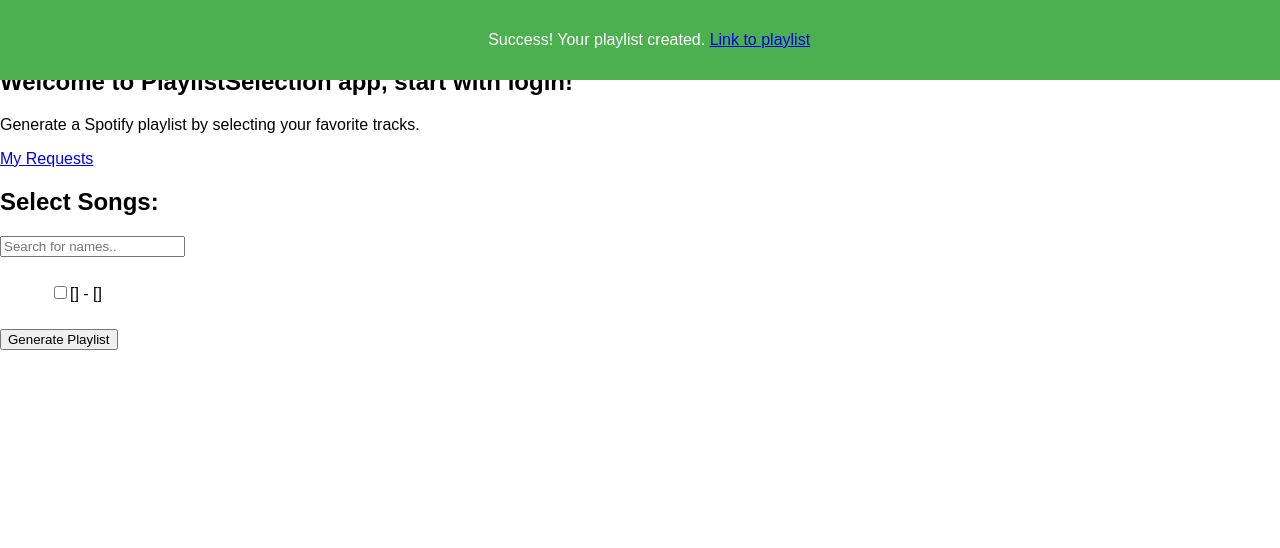
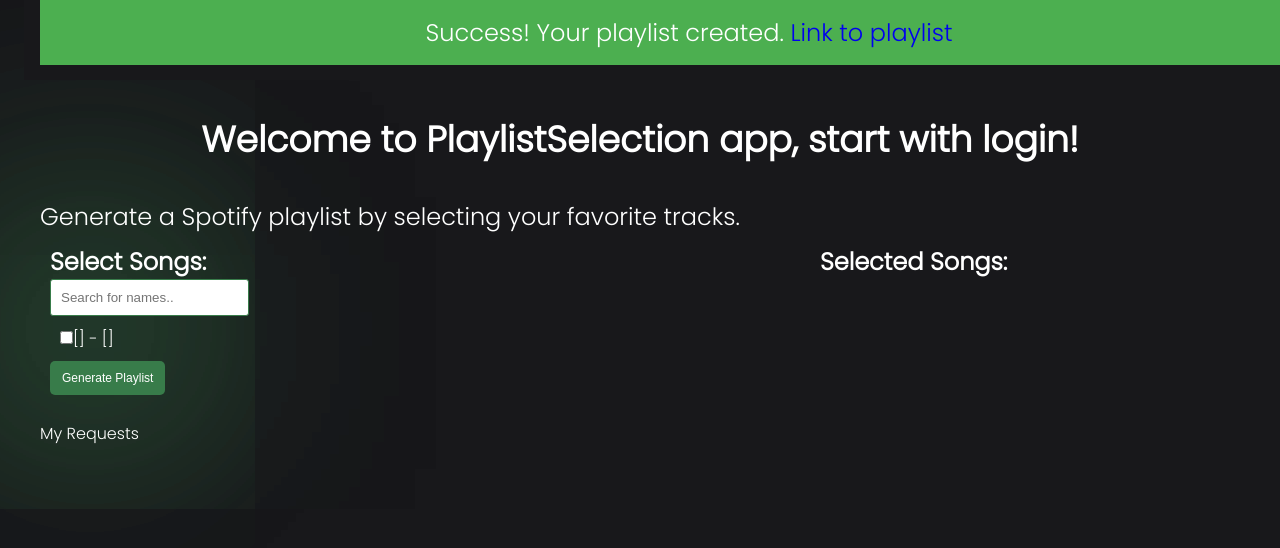
Before and after one commit to slavkostrov/playlist_selection, a FastAPI app: template app/templates/home.html in a window 1280 px wide. Shown: the top 548 px of the page. Run offline with FastAPI, Linux system fonts and the light colour scheme; the template is opened without the code that fills it: most values are stand-ins (such as "Sample title", 1, 10 or a date in 2020); parts of the project's set-up code (start-up, migrations or seed data) failed here and were passed over.

Commit message:
[ADD] frontend baseline

```diff
--- a/app/static/style.css
+++ b/app/static/style.css
@@ -1,36 +1,160 @@
+@import url('https://fonts.googleapis.com/css2?family=Poppins:wght@300&display=swap');
+
 /* Your CSS styles for Spotify-like design */
+
+*{
+    padding: 0;
+    margin: 0;
+    outline: none;
+    border: none;
+    box-sizing: "border-box";
+}
+
+a{
+    text-decoration: none;
+}
+
+p {
+    font-size: 0.5rem;
+}
+
 body {
-    font-family: Arial, sans-serif;
-    margin: 0;
-    padding: 0;
+    font-family: 'Poppins', sans-serif;
+    background-color: #18181B;
+    padding-bottom: 50px;
 }
 
 /* Style your header/navbar */
 .navbar {
-    background-color: #1DB954;
+    background-color: #18181B;
     color: #fff;
     display: flex;
     justify-content: space-between;
     align-items: center;
-    padding: 10px 20px;
+    padding: 1rem 1rem;
+    gap: 2rem;
+    margin: auto;
+    max-width: 1200px;
 }
 
 .logo h1 {
-    margin: 0;
-    font-size: 24px;
+    align-items: center;
+    text-align: center;
+    font-size: 2rem;
+}
+
+.login-section {
+    align-content: end;
 }
 
 .login-section a {
     color: #fff;
+    background-color: #387c4a;
+    font-size: 1rem;
     text-decoration: none;
     padding: 8px 12px;
-    border: 1px solid #fff;
-    border-radius: 4px;
+    border-radius: 5px;
+    cursor: pointer;
+    transition: all 0.3s ease;
 }
 
 .login-section a:hover {
+    background-color: #07491d;
+    color: #fff;
+}
+
+.greeting {
+    color: #fff;
+    max-width: 1200px;
+    margin: auto;
+    padding: 2rem 1rem;
+    text-align: center;
+    font-size: 1.5rem;
+}
+
+.generate {
+    color: #fff;
+    max-width: 1200px;
+    margin: auto;
+    text-align: left;
+}
+
+.generate p {
+    font-size: 1.5rem;
+}
+
+.flex-parent-element {
+    display: flex;
+    max-width: 1200px;
+    margin: auto;
+    text-align: left;
+}
+
+.flex-child-element {
+    flex: 1;
+    margin: 10px;
+}
+
+.flex-child-element:first-child {
+    margin-right: 350px;
+    float: right;
+}
+
+.old_requests {
+    color: #fff;
+    max-width: 1200px;
+    margin: auto;
+    text-align: left;
+    font-size: 16px;
+    margin-top: 1rem;
+}
+
+#my_request_href {
+    color: #fff;
+}
+
+#my_request_href:hover {
+    color: #387c4a;
+}
+
+.blur {
+    position: absolute;
+    box-shadow: 50px 130px 1000px 70px #387c4a;
+    z-index: -100;
+}
+
+.search {
+    padding: 1rem 1rem;
+    padding-top: 1.5em;
+    justify-content: space-between;
+}
+
+.songs {
+    padding: 0.5rem 1rem;
+}
+
+input[type=text]{
     background-color: #fff;
-    color: #1DB954;
+    color: #18181B;
+    padding: 10px 10px;
+    border-radius: 3px;
+    border: 1px solid #387c4a;
+}
+
+input[type=submit] {
+    color: #fff;
+    background-color: #387c4a;
+    font-size: 12px;
+    text-decoration: none;
+    padding: 10px 12px;
+    border-radius: 5px;
+    cursor: pointer;
+    transition: all 0.3s ease;
+}
+
+input[type=submit]:hover {
+    background-color: #07491d;
+    color: #fff;
 }
 
 .notification {
@@ -54,17 +178,85 @@ body {
 }
 
 ul {
-    list-style-type:none;
+    list-style-type: none;
   }
 
   label {
     border:0px solid #ccc;
-   padding:10px;
-   margin:0 0 10px;
-   display:block;
+    padding:10px;
+    margin:0 15 10px;
+    display:block;
   }
 
   label:hover {
-   background:#eee;
-   cursor:pointer;
+    cursor:pointer;
   }
+
+ol {
+    list-style-type: none;
+  }
+
+  label {
+    border:0px solid #ccc;
+    padding:10px;
+    margin:0 15 10px;
+    display:block;
+  }
+
+  label:hover {
+    cursor:pointer;
+  }
+
+.generated_playlist {
+    color: #fff;
+    max-width: 1200px;
+    margin: auto;
+    text-align: left;
+}
+
+.request_info {
+    color: #fff;
+    max-width: 1200px;
+    margin: auto;
+    text-align: left;
+}
+
+.request_info a {
+    color: #fff;
+}
+
+.request_info a:hover {
+    color: #387c4a;
+}
+
+table, th, td {
+    border: 2px solid #387c4a;
+    color: #fff;
+    border-collapse: collapse;
+    width: 50%;
+    height: 50px;
+}
+
+.request_status {
+    color: #fff;
+    max-width: 1200px;
+    margin: auto;
+    text-align: left;
+}
+
+.request_status ul {
+    list-style-type: none;
+    margin-left: 1rem;
+    font-size: 0.9rem;
+  }
+
+  label {
+    border:0px solid #ccc;
+    padding:10px;
+    margin:0 15 10px;
+    display:block;
+  }
+
+.request_status form {
+    margin-top: 1em;
+}
--- a/app/templates/confirm_playlist.html
+++ b/app/templates/confirm_playlist.html
@@ -2,6 +2,7 @@
 {% extends "base.html" %}
 
 {% block content %}
+    <div class="generated_playlist">
         <h2>Generated playlist:</h2>
         <ul>
             {% for song in predicted_songs %}
@@ -12,4 +13,5 @@
             <input type="hidden" name="predicted_songs" value="{{ predicted_songs }}">
             <input type="submit" value="Create Playlist">
         </form>
+    </div>
 {% endblock %}
--- a/app/templates/home.html
+++ b/app/templates/home.html
@@ -1,26 +1,39 @@
 {% extends "base.html" %}
 
 {% block content %}
+    <div class="greeting">
         {% if current_user %}
             <h2>{{ current_user.get('display_name') }}, welcome to PlaylistSelection app!</h2>
         {% else %}
             <h2>Welcome to PlaylistSelection app, start with login!</h2>
         {% endif %}
+    </div>
+    <div class="generate">
+        <span class="blur"></span>
+        <span class="blur"></span>
         {% if songs %}
             <p>Generate a Spotify playlist by selecting your favorite tracks.</p>
-        <a href="{{ url_for('my') }}">My Requests</a>
+            <div class="flex-parent-element">
+                <div class="flex-child-element select">
                     <h2>Select Songs:</h2>
+                    <div class="form">
                         <form id="playlistForm" action="{{ url_for('generate_playlist') }}" method="post">
                             <input type="text" id="myInput" onkeyup="myFunction()" placeholder="Search for names.." title="Type in a name">
                             <ul id="myUL">
                                 {% for song in songs %}
-                    <li><label for="song_{{ loop.index }}"><input type="checkbox" name="selected_songs" id="song_{{ loop.index }}" value="{{ song.id }}">{{ song.name }} - {{ song.artist }}</label></li>
+                                    <li><label for="song_{{ loop.index }}"><input type="checkbox" onclick="handleCheckboxClick()" name="selected_songs" id="song_{{ loop.index }}" class="songCheckbox" value="{{ song.id }}">{{ song.name }} - {{ song.artist }}</label></li>
                                 {% endfor %}
                             </ul>
                             <input type="hidden" id="selectedSongsJSON" name="selected_songs_json">
                             <input type="submit" value="Generate Playlist" onclick="prepareSelectedSongs()">
                         </form>
-
+                    </div>
+                </div>
+                <div class="flex-child-element selected">
+                    <h2>Selected Songs:</h2>
+                    <ol id="myOL"></ol>
+                </div>
+            </div>
             {% if playlist_link %}
                 <div id="successNotification" class="notification">
                     <span class="close-btn" onclick="closeNotification()">&times;</span>
@@ -42,7 +55,20 @@
                     {% endfor %}
                     document.getElementById("selectedSongsJSON").value = JSON.stringify(selectedSongs);
                 }
+                function handleCheckboxClick() {
+                    print_str = "\n";
+                    {% for song in songs %}
+                        if (document.getElementById("song_{{ loop.index }}").checked) {
+                            print_str += "<li><p style='font-size: 1rem; margin-left: 0.5rem;'>{{ song.name }} - {{ song.artist }}</p></li>";
+                        }
+                    {% endfor %}
+                    document.getElementById("myOL").innerHTML = print_str;
+                }
             </script>
+            <div class="old_requests">
+                <a id="my_request_href" href="{{ url_for('my') }}">My Requests</a>
+            </div>
         {% endif %}
+    </div>
     <!-- Other content for the home page -->
 {% endblock %}
--- a/app/web/generate/router.py
+++ b/app/web/generate/router.py
@@ -169,7 +169,8 @@ async def my(request: Request, auth: DependsOnAuth, session: DependsOnSession):
 
     requests = [
         {
-            "name": request.playlist.name,
+            # TODO: задавать name плейлиста, сейчас ставится только после генерации
+            "name": request.playlist.name if request.playlist else "unnamed",
             "created_at": request.created_at,
             "uid": request.uid,
         } for request in user.requests
```
Also changed, not shown: app/templates/my.html (+14 -4 lines), app/templates/requests.html (+11 -0 lines). Lines whose indentation alone changed are shown as unchanged.
